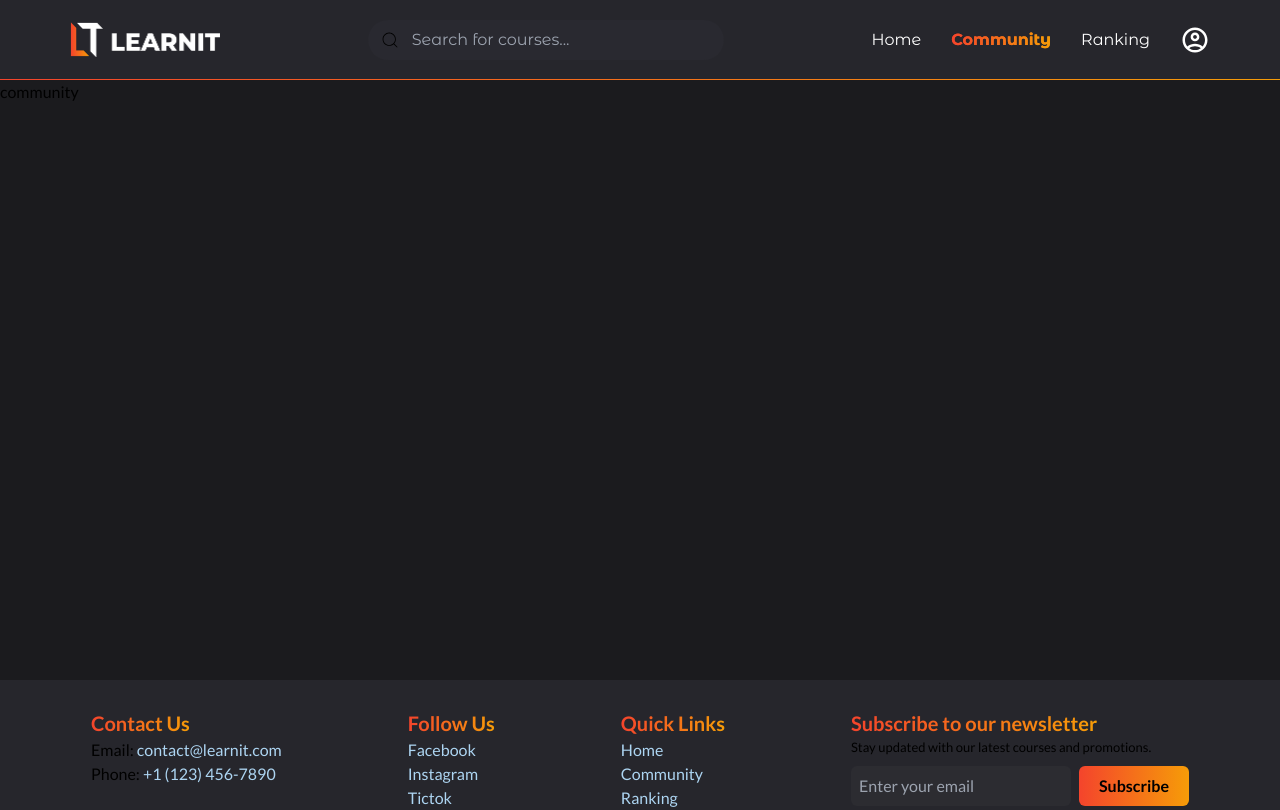
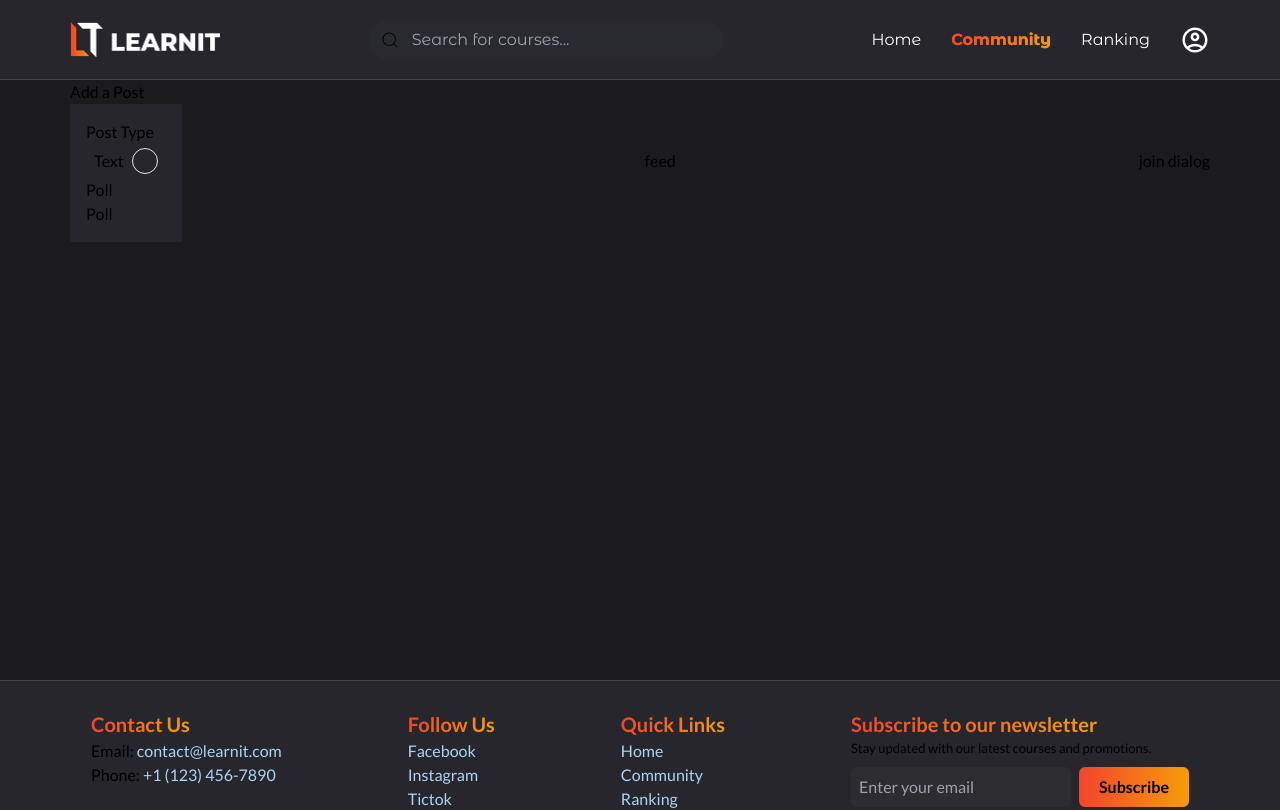
Before and after one commit to OmarFathy22/Learnit-frontend, a Next.js app: page /community in a window 1280 px wide. Shown: the top 810 px of the page. Built offline with nearby package versions, Linux system fonts and the light colour scheme.

Commit message:
start creating community page

```diff
--- a/app/(Home)/components/sections/feedbacks.tsx
+++ b/app/(Home)/components/sections/feedbacks.tsx
@@ -15,9 +15,8 @@ export default function App(props: IAppProps) {
       <div className="global-padding">
         <Slider>
         {Array(10).fill(0).map((_, i) => (
-          <div key={i}>
-           <FeedBackCard />
-          </div>
+
+           <FeedBackCard key={i} />
         ))}
         </Slider>
       </div>
--- a/app/(Home)/components/shared/FeedBackCard.tsx
+++ b/app/(Home)/components/shared/FeedBackCard.tsx
@@ -7,12 +7,12 @@ export interface IAppProps {}
 
 export default function App(props: IAppProps) {
   return (
-    <div className="gradient-bg  m-2 mx-[10px] rounded-md p-[1px] ">
+    <div className="gradient-bg  m-2   rounded-md pl-[2px] pr-[1px] py-[2px] ">
       <div className="bg-[--bg-primary]   p-3 !rounded-md ">
         <h1>
           <FaQuoteLeft size={20} />
         </h1>
-        <h1 className=" text-center">
+        <h1 className="">
           I am proud to say that after a few months of taking this course i passed
           my exam and am now an AWS certified cloud practitioner! this content was
           exactly what i needed
@@ -28,7 +28,7 @@ export default function App(props: IAppProps) {
             />
           </div>
           <div className="truncate">
-            <h1 className="gradient-text">Isabella Rodriguez</h1>
+            <h1 className="text-[13px]">Isabella Rodriguez</h1>
           </div>
         </div>
 
--- /dev/null
+++ b/app/community/components/addPost.tsx
@@ -0,0 +1,26 @@
+import * as React from 'react';
+
+export interface IAppProps {
+}
+
+export default function App (props: IAppProps) {
+  return (
+    <div>
+      <h1>Add a Post</h1>
+      <div className='bg-[--bg-secondary] p-4'>
+        <h1>Post Type</h1>
+        <div className='flex items-center py-1 px-2 gap-2'>
+          <h1>Text</h1>
+          <div className='rounded-full p-3  border'>
+            <div className='gradient-bg rounded-full'/>
+          </div>
+        </div>
+        <div>
+          <h1>Poll</h1>
+          <h1>Poll</h1>
+        </div>
+
+      </div>
+    </div>
+  );
+}
--- /dev/null
+++ b/app/community/components/feed.tsx
@@ -0,0 +1,12 @@
+import * as React from 'react';
+
+export interface IAppProps {
+}
+
+export default function App (props: IAppProps) {
+  return (
+    <div>
+      feed
+    </div>
+  );
+}
--- /dev/null
+++ b/app/community/components/joinDialog.tsx
@@ -0,0 +1,12 @@
+import * as React from 'react';
+
+export interface IAppProps {
+}
+
+export default function App (props: IAppProps) {
+  return (
+    <div>
+      join dialog
+    </div>
+  );
+}
--- a/app/community/page.tsx
+++ b/app/community/page.tsx
@@ -1,12 +1,16 @@
 import * as React from 'react';
-
+import Feed from './components/feed'
+import Dialog from './components/joinDialog'
+import AddPost from './components/addPost'
 export interface IAppProps {
 }
 
 export default function App (props: IAppProps) {
   return (
-    <div>
-      community
+    <div className='px-[70px] flex gap-[50px] items-center justify-between'>
+      <AddPost />
+      <Feed />
+      <Dialog />
     </div>
   );
 }
--- a/components/Footer.tsx
+++ b/components/Footer.tsx
@@ -5,7 +5,7 @@ export interface IAppProps {}
 
 export default function App(props: IAppProps) {
   return (
-    <div className="bg-[--bg-secondary] min-h-[120px]">
+    <div className="bg-[--bg-secondary] min-h-[120px] border-t-[1px] border-t-[#474747]">
       <div className="  w-full flex justify-around  items-start p-7">
         <div>
           <h1 className="gradient-text text-[20px]">Contact Us</h1>
@@ -44,7 +44,7 @@ export default function App(props: IAppProps) {
               placeholder="Enter your email"
               className="w-[220px] outline-none  rounded-md bg-[--bg-tertiary] p-2 mr-2 "
             />
-            <button className="gradient-bg p-2 px-5 font-bold rounded-md">Subscribe</button>
+            <button className="gradient-bg p-2 px-5 font-bold rounded-md hover:opacity-[0.95] transition-all">Subscribe</button>
           </div>
         </div>
       </div>
--- a/components/Header.tsx
+++ b/components/Header.tsx
@@ -33,7 +33,7 @@ export default function App(props: IAppProps) {
 
   return (
     <div
-      className={`bg-[--bg-secondary] h-[80px] w-full gradient-b-border  flex items-center justify-between px-[70px] ${montserrat_Alternates.className}`}
+      className={`bg-[--bg-secondary] h-[80px] w-full border-b-[1px] border-b-[#474747]  flex items-center justify-between px-[70px] ${montserrat_Alternates.className}`}
     >
       <Link href={'/'}>
         <Image src="/logo.png"  alt="logo" width={1000} height={1000} className="!w-[150px] min-w-[150px]" />
--- a/components/svgs/logo.tsx
+++ b/components/svgs/logo.tsx
@@ -10,8 +10,8 @@ export default function App (props: IAppProps) {
     <path d="M4.30145 0.353027L8.26096 4.31253H13.7603V19.8206L17.9398 24.0001V4.31253H22.5592L18.5997 0.353027H4.30145Z" fill="white"/>
     <defs>
       <linearGradient id="paint0_linear_381_689" x1="0" y1="11.5486" x2="12.8684" y2="11.5486" gradientUnits="userSpaceOnUse">
-        <stop stop-color="#F4442C"/>
-        <stop offset="1" stop-color="#F69C08"/>
+        <stop stopColor="#F4442C"/>
+        <stop offset="1" stopColor="#F69C08"/>
       </linearGradient>
     </defs>
   </svg>
--- a/components/svgs/promotion.tsx
+++ b/components/svgs/promotion.tsx
@@ -5,8 +5,8 @@ const Icon = () => (
   <path fill-rule="evenodd" clip-rule="evenodd" d="M28.3335 25C28.663 24.9999 28.9852 24.9021 29.2592 24.719C29.5332 24.5359 29.7468 24.2756 29.8729 23.9711C29.999 23.6666 30.0321 23.3315 29.9678 23.0083C29.9035 22.685 29.7448 22.3881 29.5118 22.155L21.1785 13.8217C20.8659 13.5092 20.4421 13.3337 20.0001 13.3337C19.5582 13.3337 19.1343 13.5092 18.8218 13.8217L10.4885 22.155C10.2555 22.3881 10.0968 22.685 10.0325 23.0083C9.96821 23.3315 10.0012 23.6666 10.1273 23.9711C10.2535 24.2756 10.467 24.5359 10.741 24.719C11.0151 24.9021 11.3372 24.9999 11.6668 25H28.3335Z" fill="url(#paint0_linear_212_535)"/>
   <defs>
     <linearGradient id="paint0_linear_212_535" x1="20.0001" y1="13.3337" x2="20.0001" y2="25" gradientUnits="userSpaceOnUse">
-      <stop offset="0.21" stop-color="#1FDB00"/>
-      <stop offset="1" stop-color="#107500"/>
+      <stop offset="0.21" stopColor="#1FDB00"/>
+      <stop offset="1" stopColor="#107500"/>
     </linearGradient>
   </defs>
 </svg>
--- a/components/svgs/relegation.tsx
+++ b/components/svgs/relegation.tsx
@@ -5,9 +5,9 @@ const Icon = () => (
   <path fill-rule="evenodd" clip-rule="evenodd" d="M11.6668 14.9999C11.3372 15 11.015 15.0978 10.741 15.2809C10.467 15.4641 10.2534 15.7244 10.1273 16.0289C10.0012 16.3334 9.96819 16.6684 10.0325 16.9917C10.0968 17.3149 10.2554 17.6119 10.4884 17.8449L18.8218 26.1783C19.1343 26.4907 19.5582 26.6663 20.0001 26.6663C20.4421 26.6663 20.8659 26.4907 21.1784 26.1783L29.5118 17.8449C29.7448 17.6119 29.9035 17.3149 29.9678 16.9917C30.032 16.6684 29.999 16.3334 29.8729 16.0289C29.7468 15.7244 29.5332 15.4641 29.2592 15.2809C28.9852 15.0978 28.663 15 28.3334 14.9999L11.6668 14.9999Z" fill="url(#paint0_linear_212_542)"/>
   <defs>
     <linearGradient id="paint0_linear_212_542" x1="20.0001" y1="26.6663" x2="20.0001" y2="14.9999" gradientUnits="userSpaceOnUse">
-      <stop stop-color="#750000"/>
-      <stop stop-color="#9B0000"/>
-      <stop offset="0.444" stop-color="#DB0000"/>
+      <stop stopColor="#750000"/>
+      <stop stopColor="#9B0000"/>
+      <stop offset="0.444" stopColor="#DB0000"/>
     </linearGradient>
   </defs>
 </svg>
--- a/components/svgs/up-arrow.tsx
+++ b/components/svgs/up-arrow.tsx
@@ -5,8 +5,8 @@ const Icon = () => (
   <path d="M21.546 16.0603C21.2648 16.3415 20.8833 16.4995 20.4855 16.4995C20.0878 16.4995 19.7063 16.3415 19.425 16.0603L12.0001 8.63533L4.57505 16.0603C4.29215 16.3336 3.91324 16.4848 3.51995 16.4813C3.12665 16.4779 2.75043 16.3202 2.47232 16.0421C2.19421 15.7639 2.03646 15.3877 2.03304 14.9944C2.02962 14.6011 2.18081 14.2222 2.45405 13.9393L10.9396 5.45383C11.2208 5.17262 11.6023 5.01465 12.0001 5.01465C12.3978 5.01465 12.7793 5.17262 13.0605 5.45383L21.546 13.9393C21.8273 14.2206 21.9852 14.6021 21.9852 14.9998C21.9852 15.3976 21.8273 15.779 21.546 16.0603Z" fill="url(#paint0_linear_226_465)"/>
   <defs>
     <linearGradient id="paint0_linear_226_465" x1="21.9852" y1="10.7571" x2="2.03298" y2="10.7571" gradientUnits="userSpaceOnUse">
-      <stop stop-color="#F4442C"/>
-      <stop offset="1" stop-color="#F69C08"/>
+      <stop stopColor="#F4442C"/>
+      <stop offset="1" stopColor="#F69C08"/>
     </linearGradient>
   </defs>
 </svg>
```
